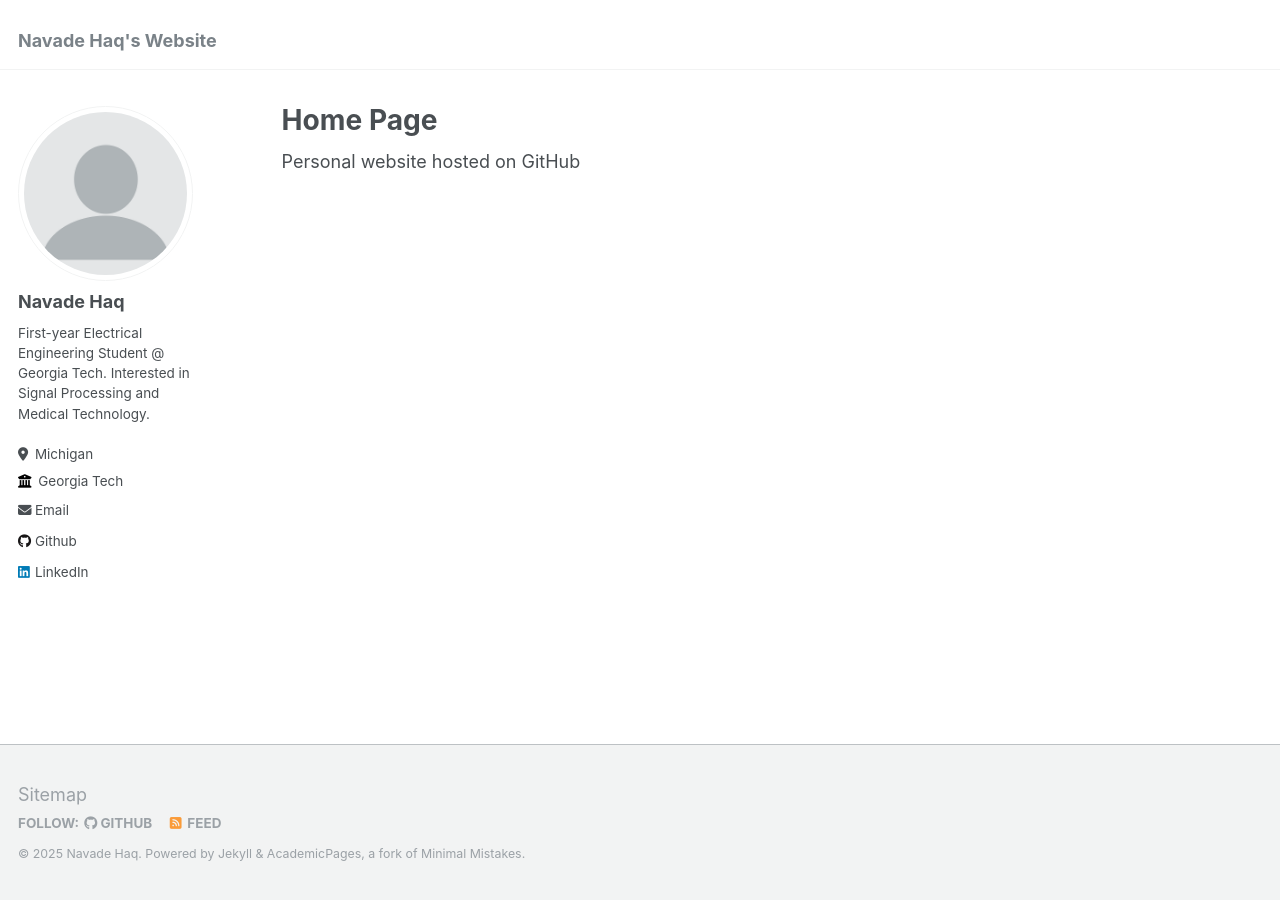
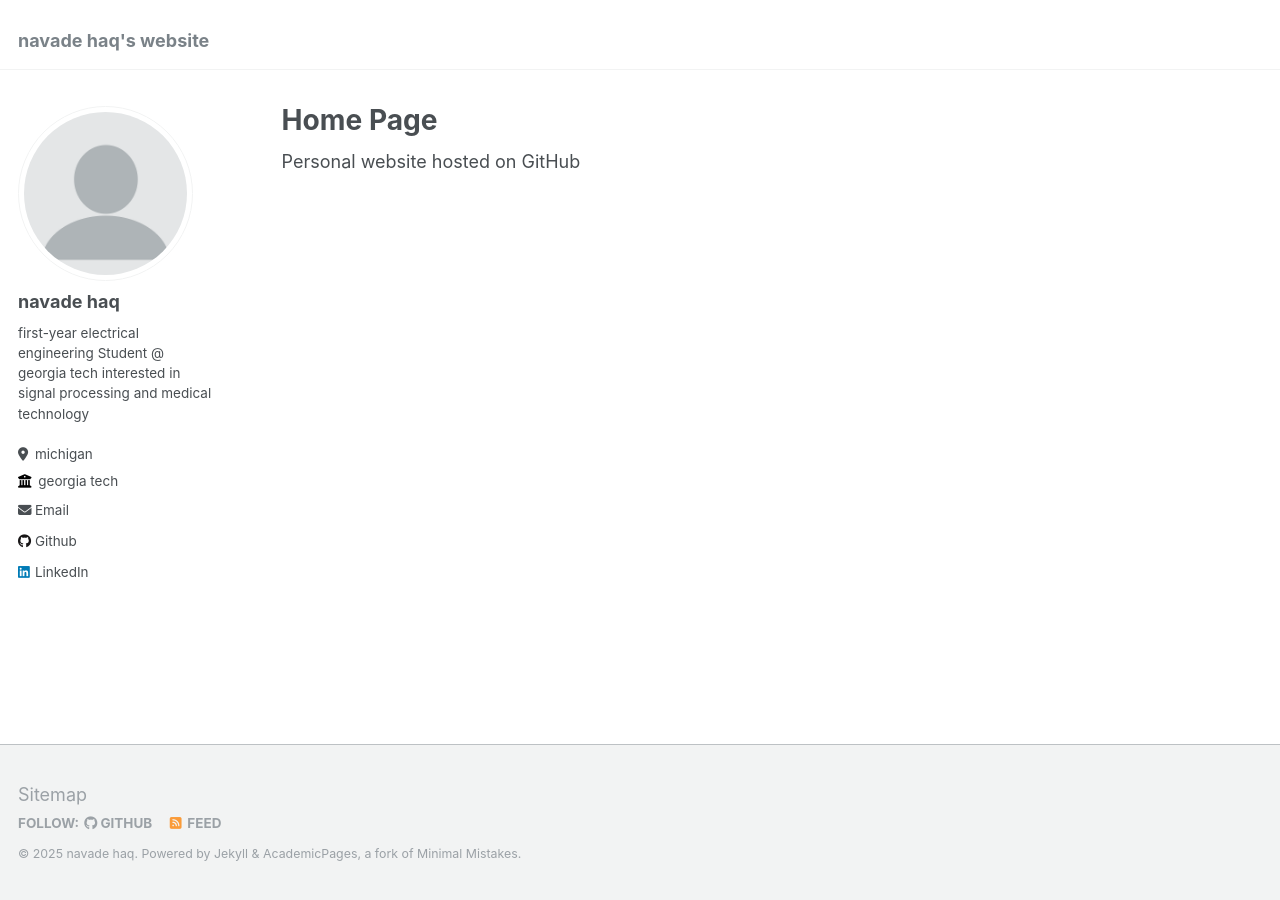
Before and after one commit to navadehaq/navadehaq.github.io, a Jekyll site: the page built from _pages/about.md, in a window 1280 px wide. Built offline with Jekyll 4.4.1, drawn with Linux system fonts in a browser that asks for light colours.

```diff
--- a/_config.yml
+++ b/_config.yml
@@ -8,9 +8,9 @@
 
 # Basic Site Settings
 locale                   : "en-US"
-title                    : "Navade Haq's Website"
+title                    : "navade haq's website"
 title_separator          : "-"
-name                     : &name "Navade Haq"
+name                     : &name "navade haq"
 description              : &description ""
 url                      : https://navade.me # the base hostname & protocol for your site e.g. "https://mmistakes.github.io"
 baseurl                  : "" # the subpath of your site, e.g. "/blog"
@@ -22,11 +22,11 @@ repository               : "navadehaq/navadehaq.github.io"
 author:
   # Biographic information
   avatar           : "profile.png"
-  name             : "Navade Haq"
+  name             : "navade haq"
   pronouns         : # example: "she/her"
-  bio              : "First-year Electrical Engineering Student @ Georgia Tech. Interested in Signal Processing and Medical Technology."
-  location         : "Michigan"
-  employer         : "Georgia Tech"
+  bio              : "first-year electrical engineering Student @ georgia tech interested in signal processing and medical technology"
+  location         : "michigan"
+  employer         : "georgia tech"
   uri              : # URL
   email            : "haqnavade@gmail.com"
 
```
